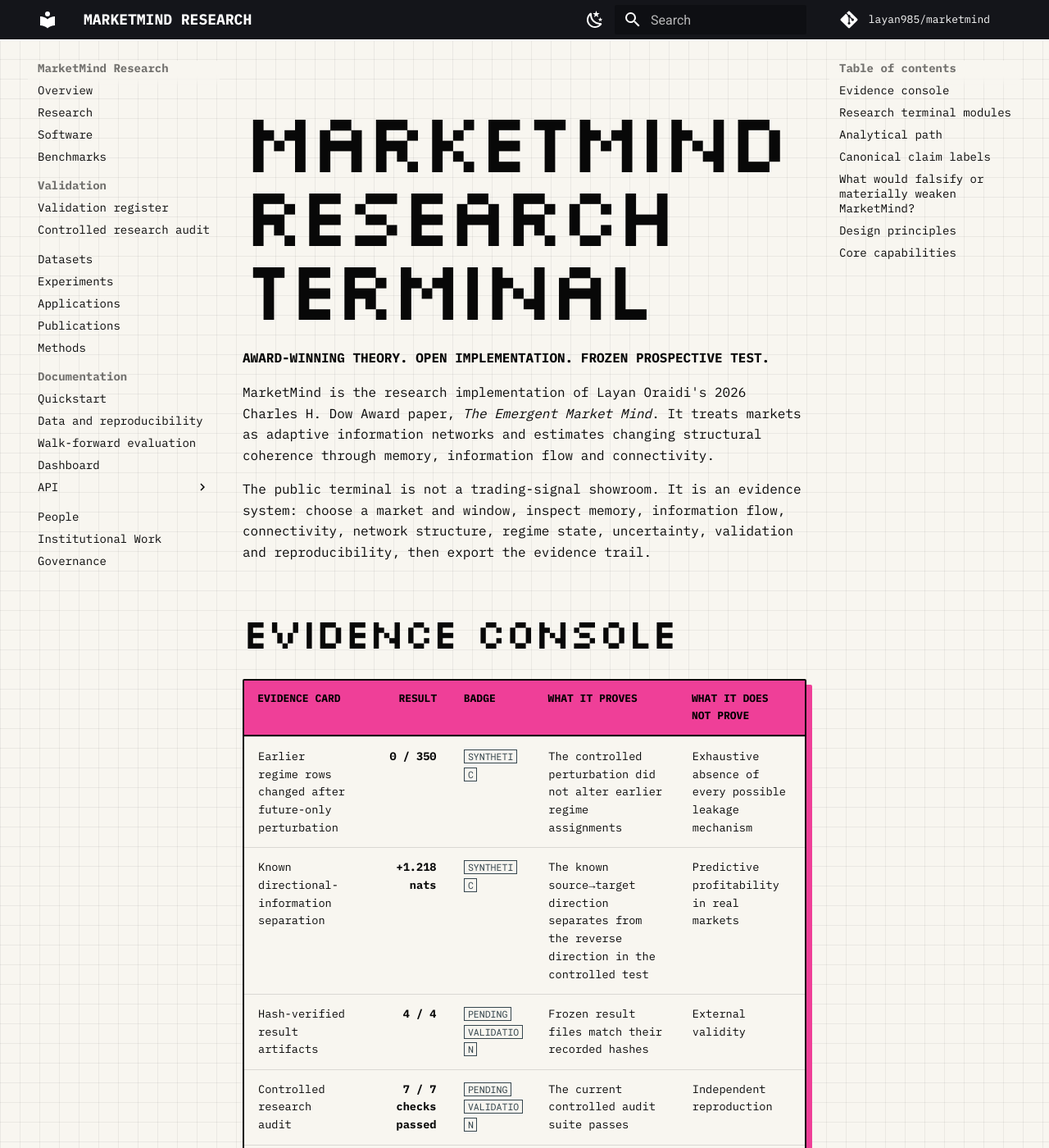
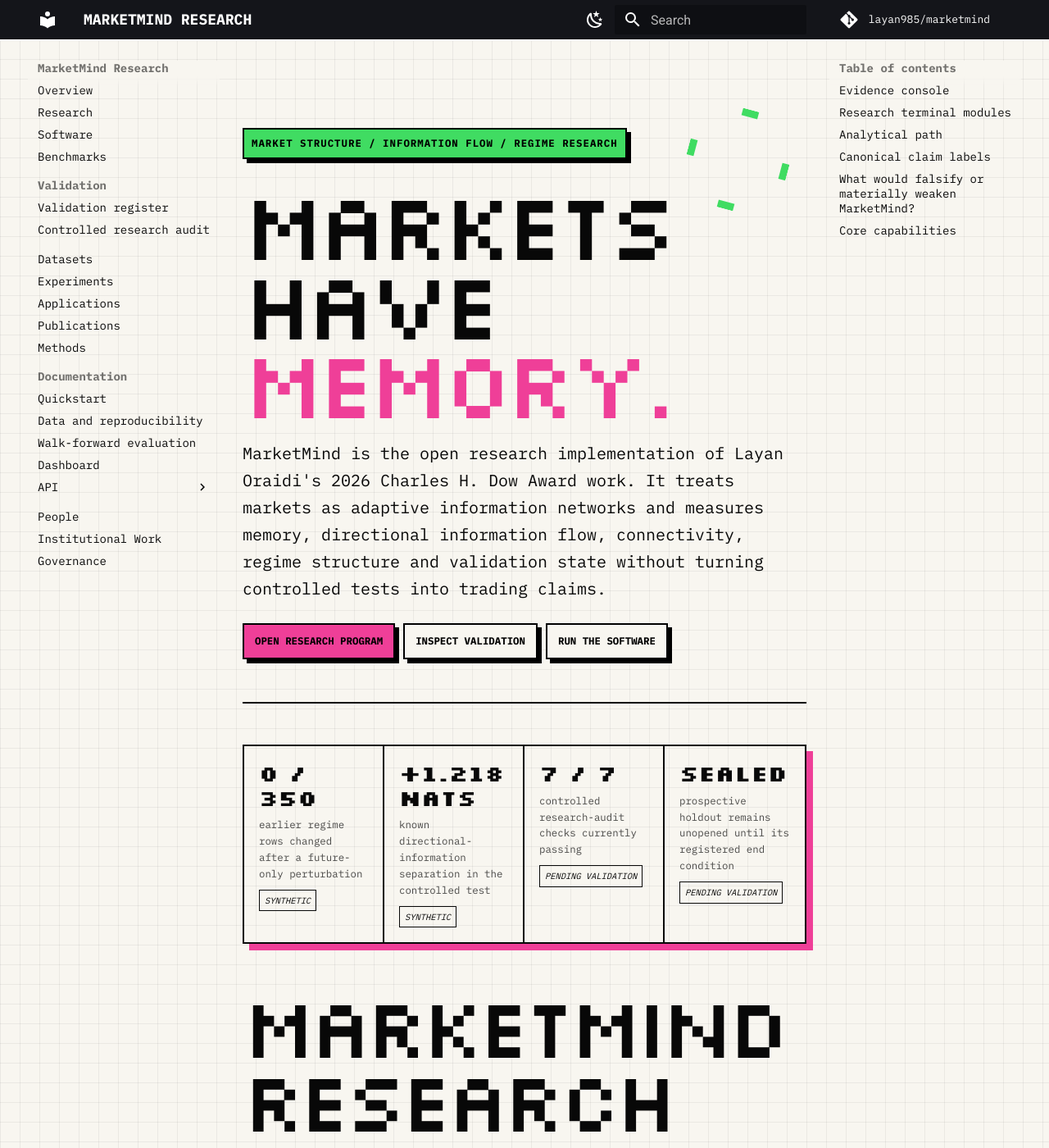
Before and after one commit to layan985/marketmind, an MkDocs documentation site: the page built from docs/index.md, in a window 1280 px wide and 1400 px high. Shown: the whole window at 82% size. Built offline with MkDocs 1.6.1 and Material for MkDocs 9.7.7, drawn with Linux system fonts in a browser that asks for light colours; comment, search, counter and statistics services are not loaded; some of the changed text lies outside the part shown.

Commit message:
Redesign MarketMind homepage as pixel research terminal

```diff
--- a/docs/index.md
+++ b/docs/index.md
@@ -1,10 +1,26 @@
+<div class="mm-hero">
+  <span class="mm-kicker">Market structure / information flow / regime research</span>
+  <div class="mm-title">MARKETS HAVE <span>MEMORY.</span></div>
+  <div class="mm-deck">MarketMind is the open research implementation of Layan Oraidi's 2026 Charles H. Dow Award work. It treats markets as adaptive information networks and measures memory, directional information flow, connectivity, regime structure and validation state without turning controlled tests into trading claims.</div>
+  <div class="mm-actions">
+    <a href="research-program/">Open research program</a>
+    <a href="validation/">Inspect validation</a>
+    <a href="quickstart/">Run the software</a>
+  </div>
+</div>
+
+<div class="mm-strip">
+  <div><strong>0 / 350</strong><span>earlier regime rows changed after a future-only perturbation</span><i class="mm-pill">SYNTHETIC</i></div>
+  <div><strong>+1.218 nats</strong><span>known directional-information separation in the controlled test</span><i class="mm-pill">SYNTHETIC</i></div>
+  <div><strong>7 / 7</strong><span>controlled research-audit checks currently passing</span><i class="mm-pill">PENDING VALIDATION</i></div>
+  <div><strong>SEALED</strong><span>prospective holdout remains unopened until its registered end condition</span><i class="mm-pill">PENDING VALIDATION</i></div>
+</div>
+
 # MarketMind Research Terminal
 
 **AWARD-WINNING THEORY. OPEN IMPLEMENTATION. FROZEN PROSPECTIVE TEST.**
 
-MarketMind is the research implementation of Layan Oraidi's 2026 Charles H. Dow Award paper, *The Emergent Market Mind*. It treats markets as adaptive information networks and estimates changing structural coherence through memory, information flow and connectivity.
-
-The public terminal is not a trading-signal showroom. It is an evidence system: choose a market and window, inspect memory, information flow, connectivity, network structure, regime state, uncertainty, validation and reproducibility, then export the evidence trail.
+The public terminal is an evidence system rather than a signal showroom. Choose a market and window, inspect memory, information flow, connectivity, network structure, regime state, uncertainty and validation, then export the evidence trail.
 
 ## Evidence console
 
@@ -20,9 +36,9 @@
 
 The prospective holdout began **10 August 2026** and is registered to end **6 August 2027**. No interim performance result should appear here before the registered end condition.
 
+<div class="mm-pixel-break"></div>
+
 ## Research terminal modules
-
-The public research terminal is organized around these report objects:
 
 - **Market Regime Report** — regime state, persistence, transition context and uncertainty.
 - **Memory Diagnostics** — DFA Hurst, Higuchi dimension and volatility-memory decay.
@@ -49,8 +65,6 @@
 
 ## Canonical claim labels
 
-Every important public number uses only one or more of these labels:
-
 `OFFICIAL SOURCE` · `REAL PUBLIC DATA` · `PROVIDER TEST` · `SYNTHETIC` · `RANDOMIZED SYNTHETIC` · `PRODUCTION CLIENT DATA` · `EXTERNAL REVIEW` · `INDEPENDENT REPRODUCTION` · `PENDING VALIDATION`
 
 Internal tests and audits are described by their source, code and status fields; they do not receive a substitute public evidence badge.
@@ -68,15 +82,6 @@
 
 A failed test is not hidden; it becomes part of the release record.
 
-## Design principles
-
-- **Causal by construction.** Rolling features, scalers, regimes and orders use no future data.
-- **Scientifically explicit.** Ambiguities become named configuration choices.
-- **Auditable.** Pipeline runs retain metrics, configuration and input/artifact hashes.
-- **Data-source honest.** Public proxies are not presented as licensed-vendor reproductions.
-- **Hard to fool.** Costs, naive baselines, resampling and multiple-testing corrections are first-class APIs.
-- **Validation-aware.** Controlled implementation evidence, external review, independent reproduction and prospective evidence are kept distinct.
-
 ## Core capabilities
 
 | Layer | Package support |
```
